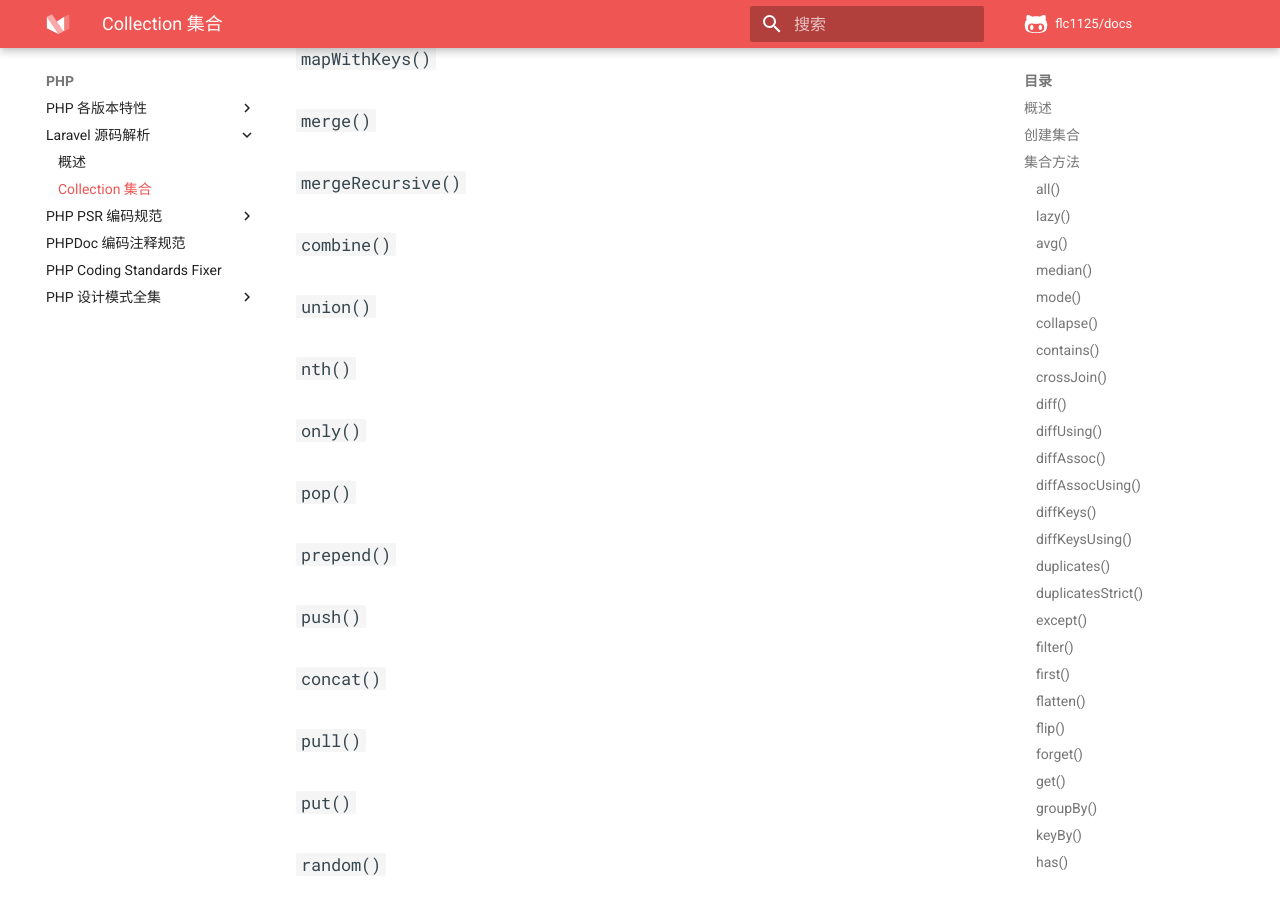
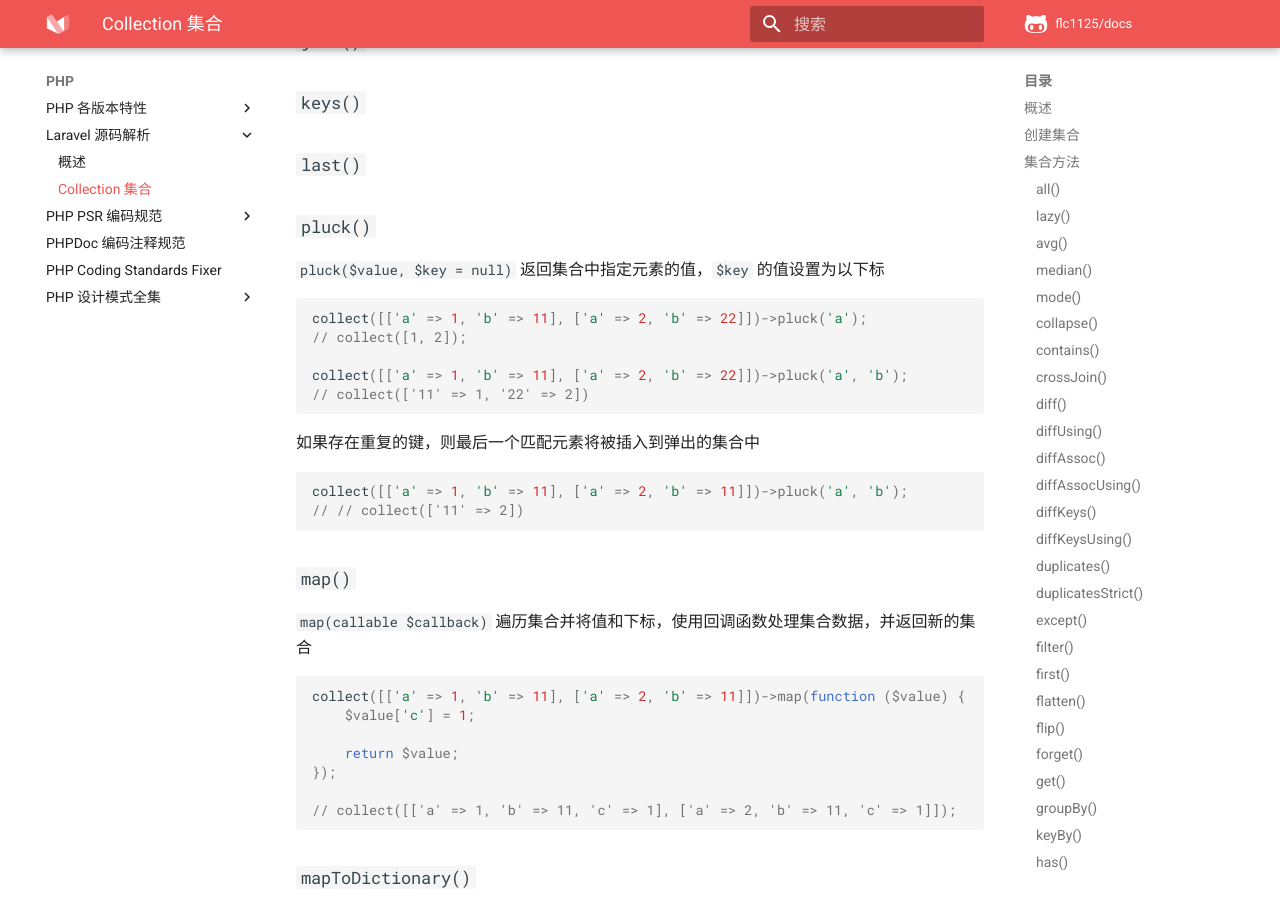
Before and after one commit to flc1125/docs, an MkDocs documentation site: the page built from docs/php/laravel-source/collection.md, in a window 1280 px wide and 900 px high, scrolled down 5554 px. Built offline with MkDocs 1.6.1 and Material for MkDocs 9.7.7, drawn with Linux system fonts in a browser that asks for light colours; comment, search, counter and statistics services are not loaded; some of the changed text lies outside the part shown.

Commit message:
update collection

````diff
--- a/docs/php/laravel-source/collection.md
+++ b/docs/php/laravel-source/collection.md
@@ -182,7 +182,26 @@
 
 ### `except()`
 
+`except($keys)` 返回排除指定 key 的新集合
+
+```php
+collect(['a' => 1, 'b' => 2, 'c' => 3])->except(['a', 'b']);
+// collect(['c' => 3])
+```
+
 ### `filter()`
+
+`filter(callable $callback = null)` 通过给定的回调函数过滤集合，保留通过了解的集合数据；如果不设置回调函数，则集合中所有值符合 `false` 的将会被移除。
+
+```php
+collect(['a' => 1, 'b' => 2, 'c' => '', 'd' => 0])->filter();
+// collect(['a' => 1, 'b' => 2])
+
+collect(['a' => 1, 'b' => 2, 'c' => '', 'd' => 0])->filter(function ($value) {
+    return $value !== 0;
+});
+// collect(['a' => 1, 'b' => 2, 'c' => ''])
+```
 
 ### `first()`
 
@@ -241,7 +260,36 @@
 
 ### `pluck()`
 
+`pluck($value, $key = null)` 返回集合中指定元素的值，`$key` 的值设置为以下标
+
+```php
+collect([['a' => 1, 'b' => 11], ['a' => 2, 'b' => 22]])->pluck('a');
+// collect([1, 2]);
+
+collect([['a' => 1, 'b' => 11], ['a' => 2, 'b' => 22]])->pluck('a', 'b');
+// collect(['11' => 1, '22' => 2])
+```
+
+如果存在重复的键，则最后一个匹配元素将被插入到弹出的集合中
+
+```php
+collect([['a' => 1, 'b' => 11], ['a' => 2, 'b' => 11]])->pluck('a', 'b');
+// // collect(['11' => 2])
+```
+
 ### `map()`
+
+`map(callable $callback)` 遍历集合并将值和下标，使用回调函数处理集合数据，并返回新的集合
+
+```php
+collect([['a' => 1, 'b' => 11], ['a' => 2, 'b' => 11]])->map(function ($value) {
+    $value['c'] = 1;
+
+    return $value;
+});
+
+// collect([['a' => 1, 'b' => 11, 'c' => 1], ['a' => 2, 'b' => 11, 'c' => 1]]);
+```
 
 ### `mapToDictionary()`
 
````
Also changed, not shown: docs/blog/202006/hero.md (added, +19 -0 lines).
